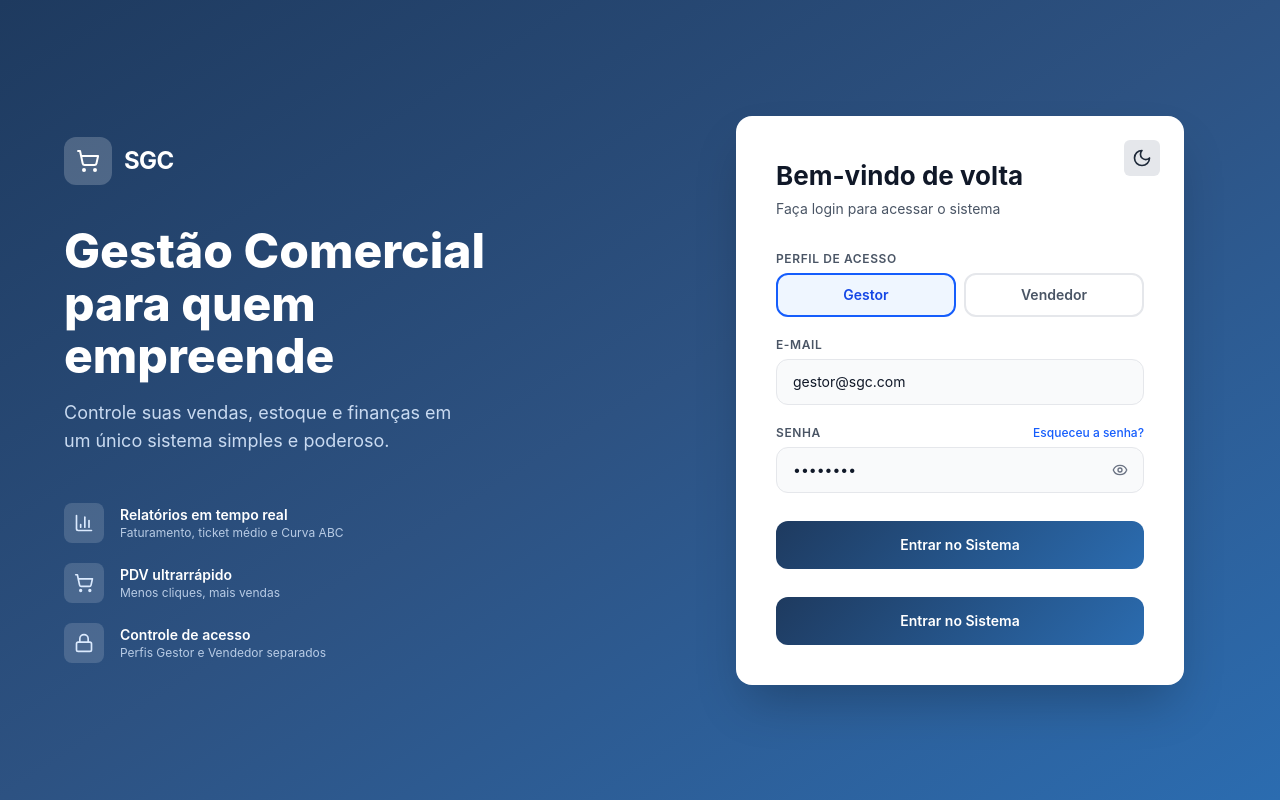
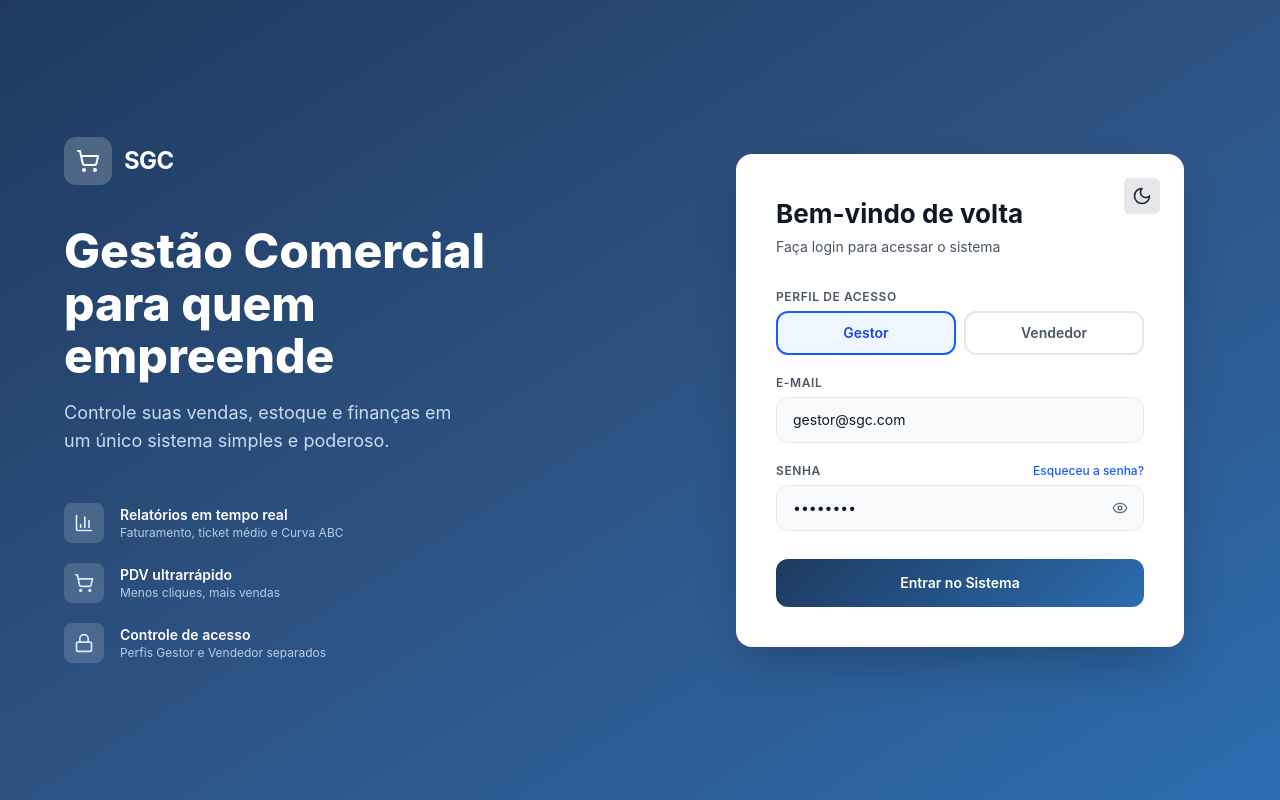
Before and after one commit to Raphael1911/sgc-gestao-comercial, a React (Vite) app: page /login in a window 1280 px wide. Built offline with nearby package versions, Linux system fonts and the light colour scheme.

Commit message:
Resolvendo commits

```diff
--- a/src/app/pages/Login.tsx
+++ b/src/app/pages/Login.tsx
@@ -163,22 +163,7 @@ return (
               </div>
             </div>
 
-            {error && (
-              <div className="bg-red-50 dark:bg-red-900/30 border border-red-200 dark:border-red-800 text-red-600 dark:text-red-400 text-sm px-4 py-3 rounded-xl">
-                {error}
-              </div>
-            )}
-
-            <button
-              type="submit"
-              disabled={loading}
-              className="w-full py-3.5 rounded-xl text-white text-sm transition-all disabled:opacity-70 mt-2"
-              style={{ background: loading ? "#93C5FD" : "linear-gradient(135deg, #1E3A5F, #2B6CB0)", fontWeight: 600 }}
-            >
-              {loading ? "Entrando..." : "Entrar no Sistema"}
-            </button>
-
-{error && (
+          {error && (
               <div className="bg-red-50 dark:bg-red-900/30 border border-red-200 dark:border-red-800 text-red-600 dark:text-red-400 text-sm px-4 py-3 rounded-xl">
                 {error}
               </div>
```
